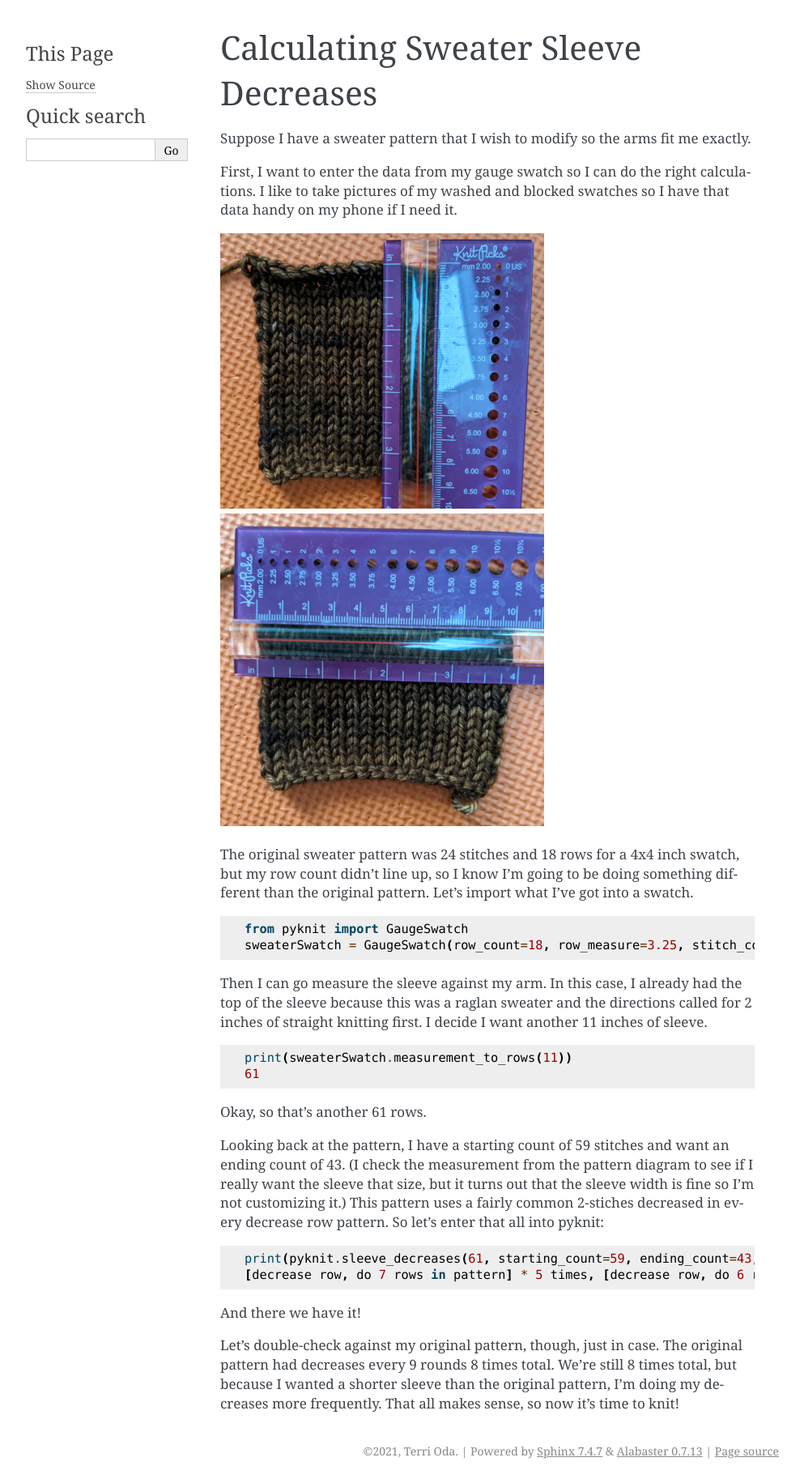
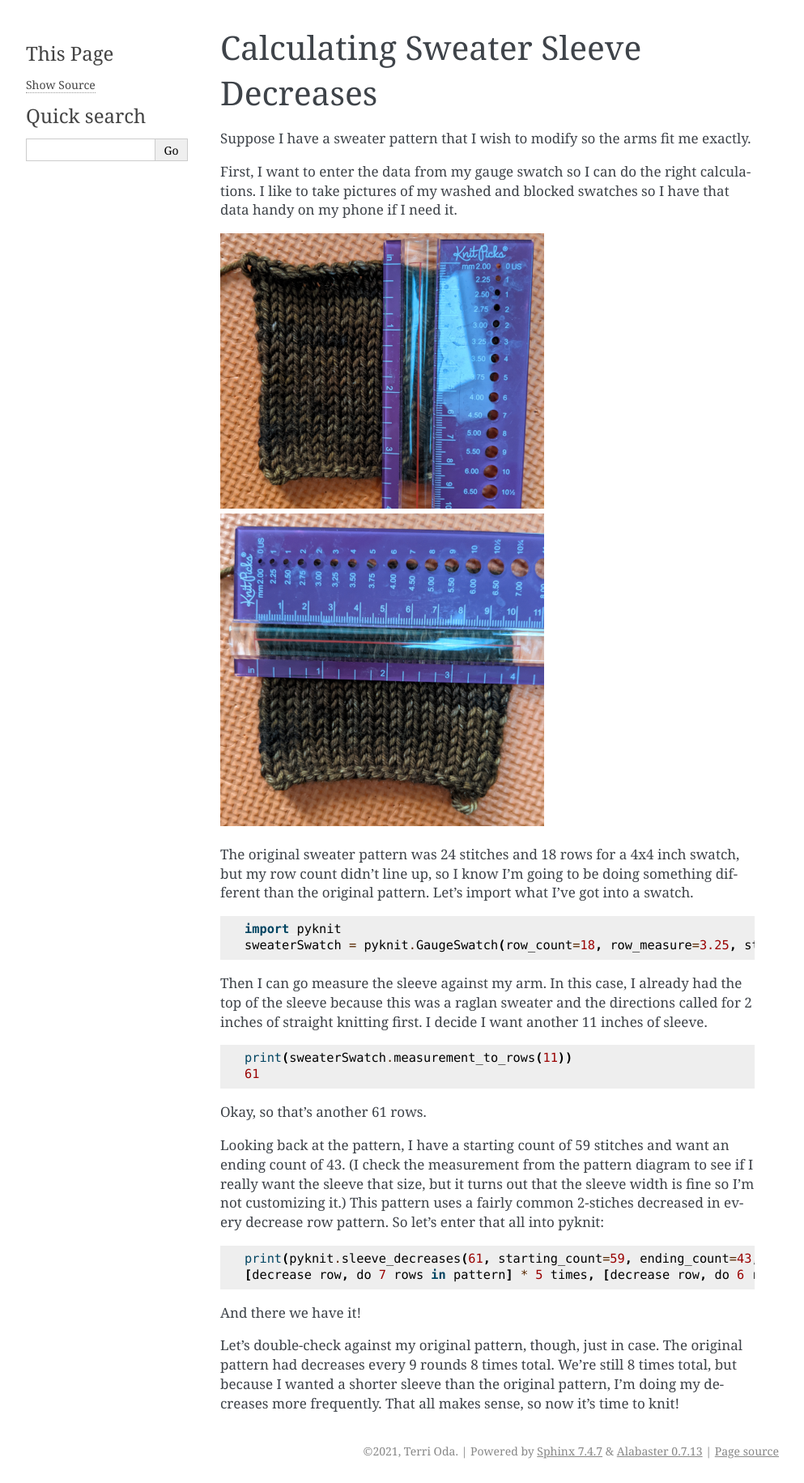
Before and after one commit to terriko/pyknit, a Sphinx documentation site: the page built from documentation/SleeveDecreases.md, in a window 1280 px wide. Shown: the whole page at 81% size, without its empty margins (148-1141 px from the left). Built offline with Sphinx 7.4.7, drawn with Linux system fonts in a browser that asks for light colours.

Commit message:
Update SleeveDecreases.md (#27)
My initial fix of `from pyknit import GaugeSwatch` meant that the `pyknit.sleeve_decreases` example no longer worked. This import statement should work with both examples.

````diff
--- a/documentation/SleeveDecreases.md
+++ b/documentation/SleeveDecreases.md
@@ -14,8 +14,8 @@ but my row count didn't line up, so I know I'm going to be doing something
 different than the original pattern.  Let's import what I've got into a swatch.
 
 ```python
-from pyknit import GaugeSwatch
-sweaterSwatch = GaugeSwatch(row_count=18, row_measure=3.25, stitch_count=24, stitch_measure=4, units="in")
+import pyknit
+sweaterSwatch = pyknit.GaugeSwatch(row_count=18, row_measure=3.25, stitch_count=24, stitch_measure=4, units="in")
 ```
 
 Then I can go measure the sleeve against my arm.  In this case, I already had the top of the sleeve because this was a raglan sweater and the directions called for 2 inches of straight knitting first.  I decide I want another 11 inches of sleeve.
````
